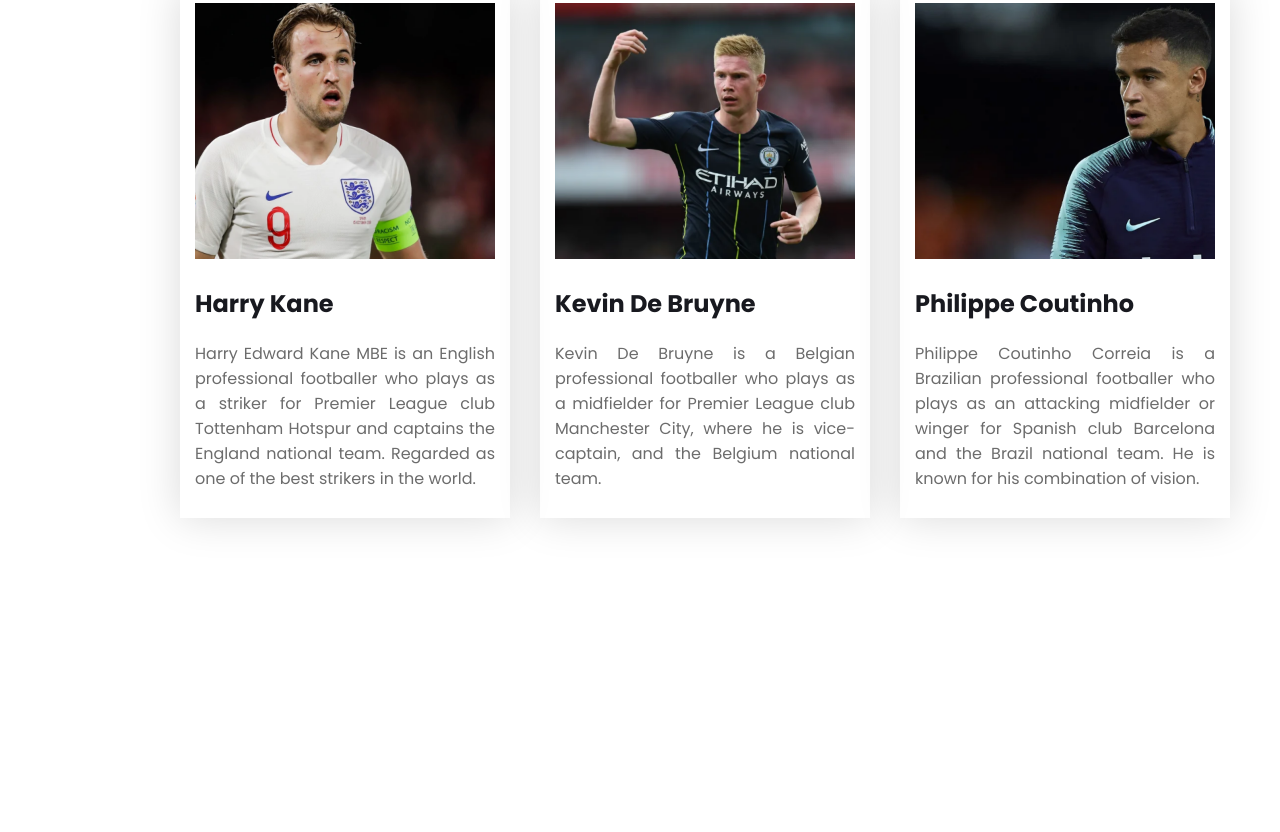
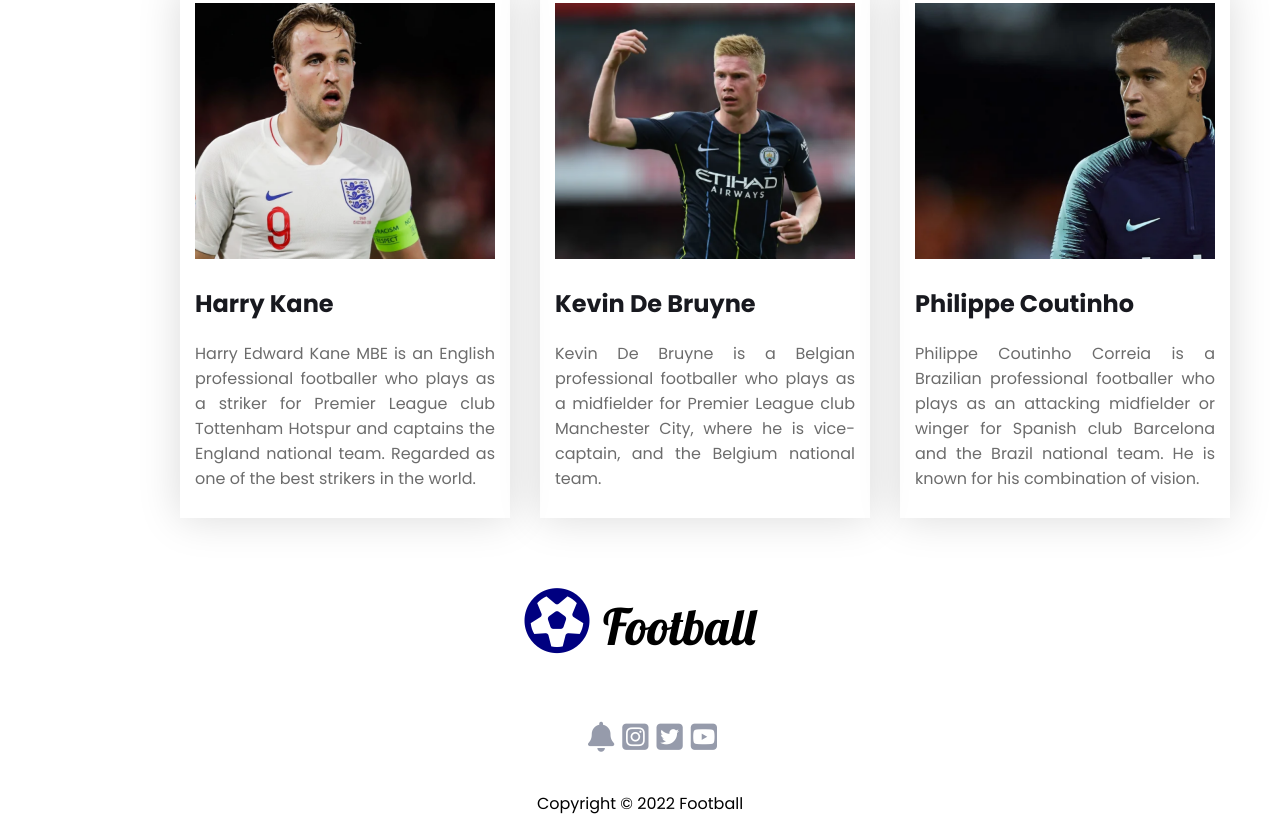
Before and after one commit to ruhul-7451/football-landing, a plain HTML site: page index.html in a window 1280 px wide. Shown: the part 2326-3158 px from the top of the page. Before the commit the page ends 2914 px from the top, so only its background shows below. Drawn offline with Linux system fonts and the light colour scheme.

Commit message:
structure completed

```diff
--- a/index.html
+++ b/index.html
@@ -122,8 +122,19 @@
 
     <!-- footer section -->
 
-    <footer>
+    <footer class="footer-align">
+        <p class="logo"><i class="far fa-futbol"></i> <span id="football-font">Football</span></p>
 
+        <p class="icons">
+            <a class="i-color" href="https://www.linkedin.com/in/md-ruhul-amin-shuvo-b16577216/" target="_blank"><i
+                    class="fas fa-bell"></i></i></i></a>
+            <a class="i-color" href="https://www.instagram.com/" target="_blank"><i
+                    class="fab fa-instagram-square"></i></i></a>
+            <a class="i-color" href="https://twitter.com/" target="_blank"><i class="fab fa-twitter-square"></i></i></a>
+            <a class="i-color" href="https://www.youtube.com/" target="_blank"><i class="fab fa-youtube-square"></i></a>
+        </p>
+
+        <p id="copy-text-size">Copyright &copy; 2022 Football</p>
     </footer>
 </body>
 
--- a/style.css
+++ b/style.css
@@ -1,4 +1,5 @@
 @import url('https://fonts.googleapis.com/css2?family=Poppins:wght@400;700&display=swap');
+@import url('https://fonts.googleapis.com/css2?family=Lobster&display=swap');
 
 body{
     margin: 0px;
@@ -69,3 +70,28 @@ h1{
     font-size: 16px;
     color:#6C6C6C;
 }
+
+/* footer design */
+.footer-align{
+    text-align: center;
+}
+.logo{
+    font-size: 50px;
+}
+.fa-futbol{
+    color: navy;
+    font-size: 65px;
+}
+#football-font{
+    font-family: 'Lobster', cursive;
+}
+.icons{
+    margin-left: 25px;
+    font-size: 30px;
+}
+.i-color{
+    color: #969BAB;
+}
+.copy-text-size{
+    font-size: 18px;
+}
```
